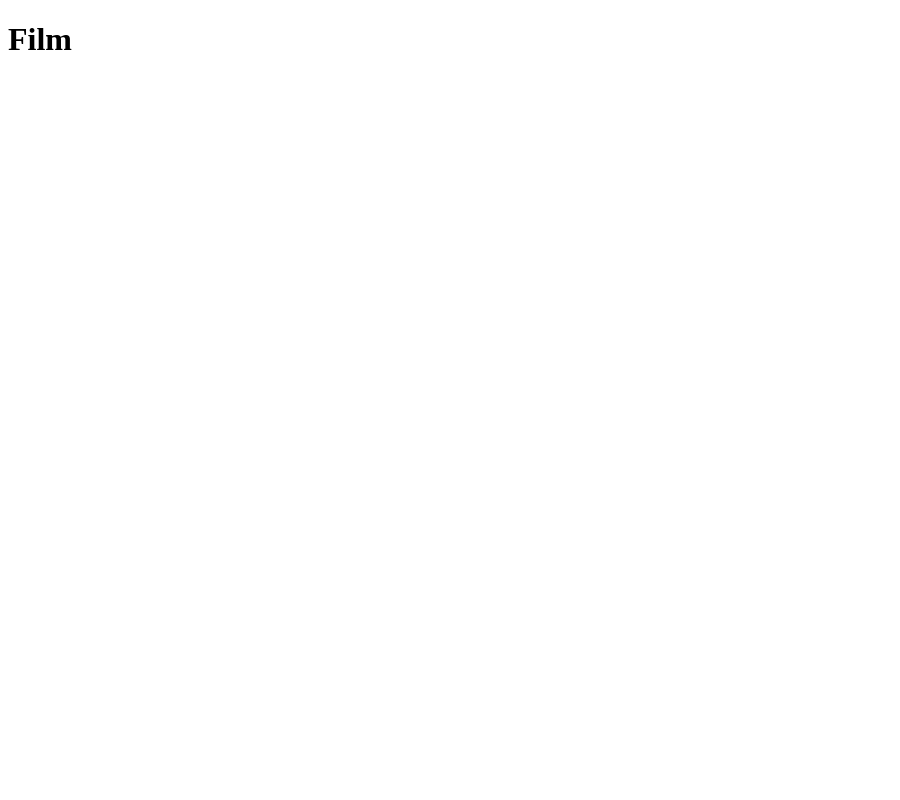
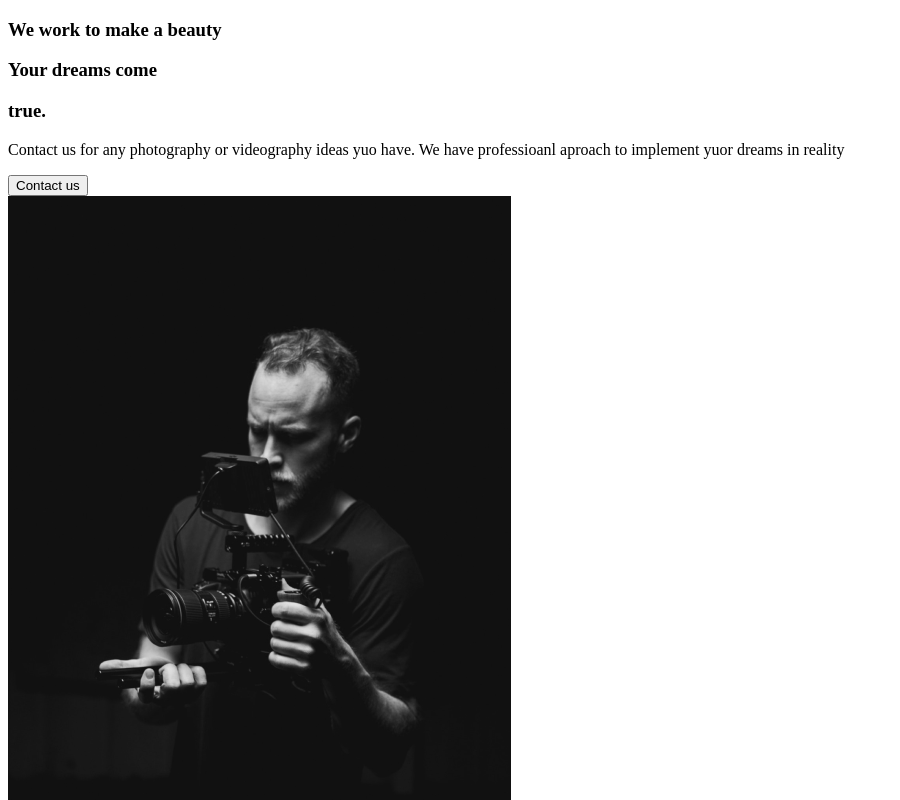
Before and after one commit to Gamilgton/react-capture, a React (Create React App) app: page / in a window 1280 px wide. Shown: the top 800 px of the page, without its empty margins (0-900 px from the left). Built offline with nearby package versions, Linux system fonts and the light colour scheme.

Commit message:
2. About Section

```diff
--- a/src/App.js
+++ b/src/App.js
@@ -1,9 +1,12 @@
 import React from 'react';
+
+// Import pages
+import AboutUs from './pages/AboutUs';
 
 function App() {
   return (
     <div className="App">
-      <h1>Film</h1>
+      <AboutUs />
     </div>
   );
 }
--- /dev/null
+++ b/src/components/AboutSection.js
@@ -0,0 +1,37 @@
+import React from 'react';
+import home1 from '../img/home1.png';
+
+const AboutSection = () => {
+    return (
+        <div>
+            <div className="description">
+                <div className="title">
+
+                    <div className="hide">
+                        <h3>We work to make a beauty</h3>
+                    </div>
+
+                    <div className="hide">
+                        <h3>Your <span>dreams</span> come</h3>
+                    </div>
+
+                    <div className="hide">
+                        <h3>true.</h3>
+                    </div>
+
+                </div>
+
+                <p>
+                    Contact us for any photography or videography ideas yuo have. We have professioanl aproach to implement yuor dreams in reality
+                </p>
+
+                <button>Contact us</button>
+
+            </div>
+
+            <img src={home1} alt="dude with a camera"/>
+        </div>
+    );
+}
+
+export default AboutSection;
--- /dev/null
+++ b/src/pages/AboutUs.js
@@ -0,0 +1,12 @@
+import React from "react";
+
+// Page component
+import AboutSection from '../components/AboutSection';
+
+const AboutUs = () => {
+    return (
+        <AboutSection />
+    );
+}
+
+export default AboutUs;
```
Also changed, not shown: 1 other file (tests, documents, lock files or other folders).
